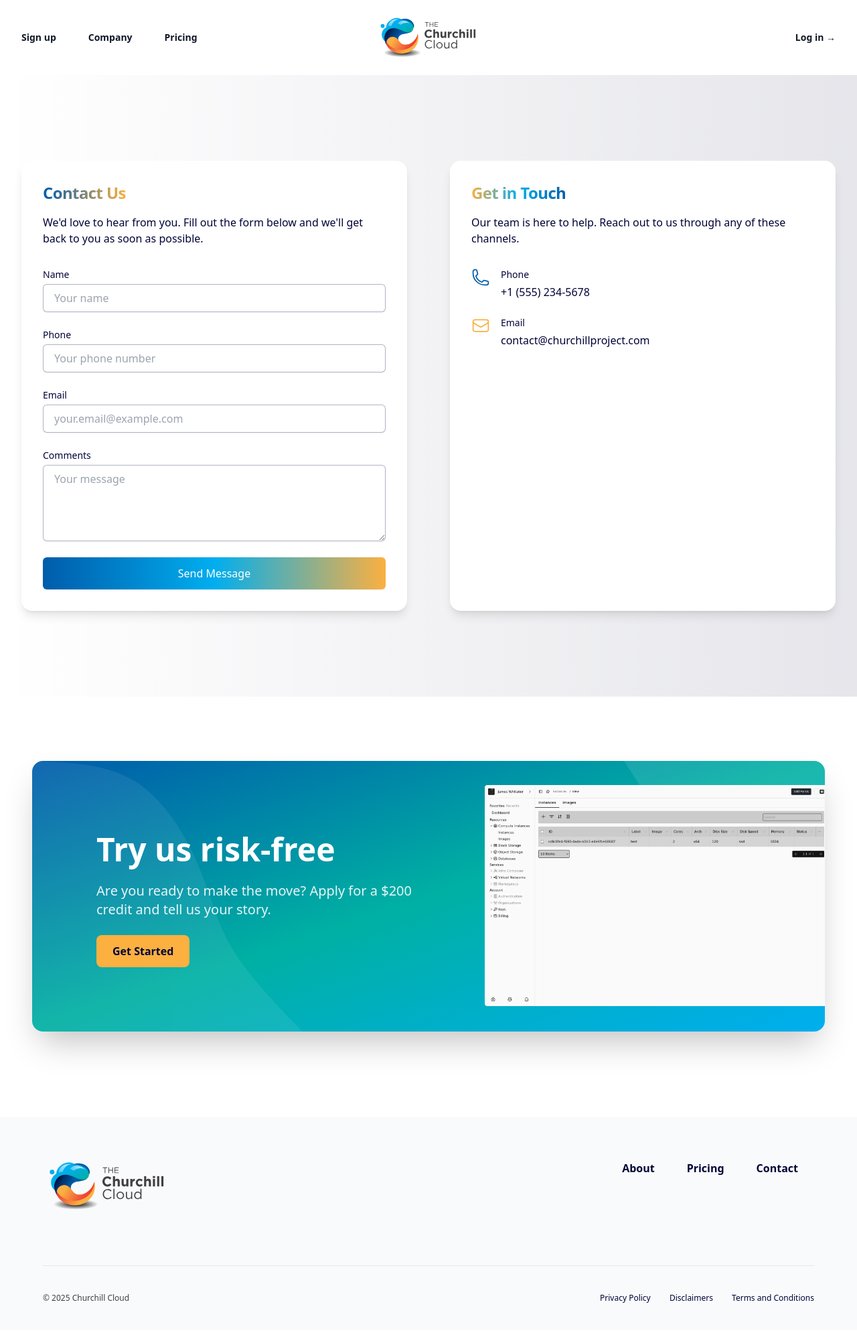
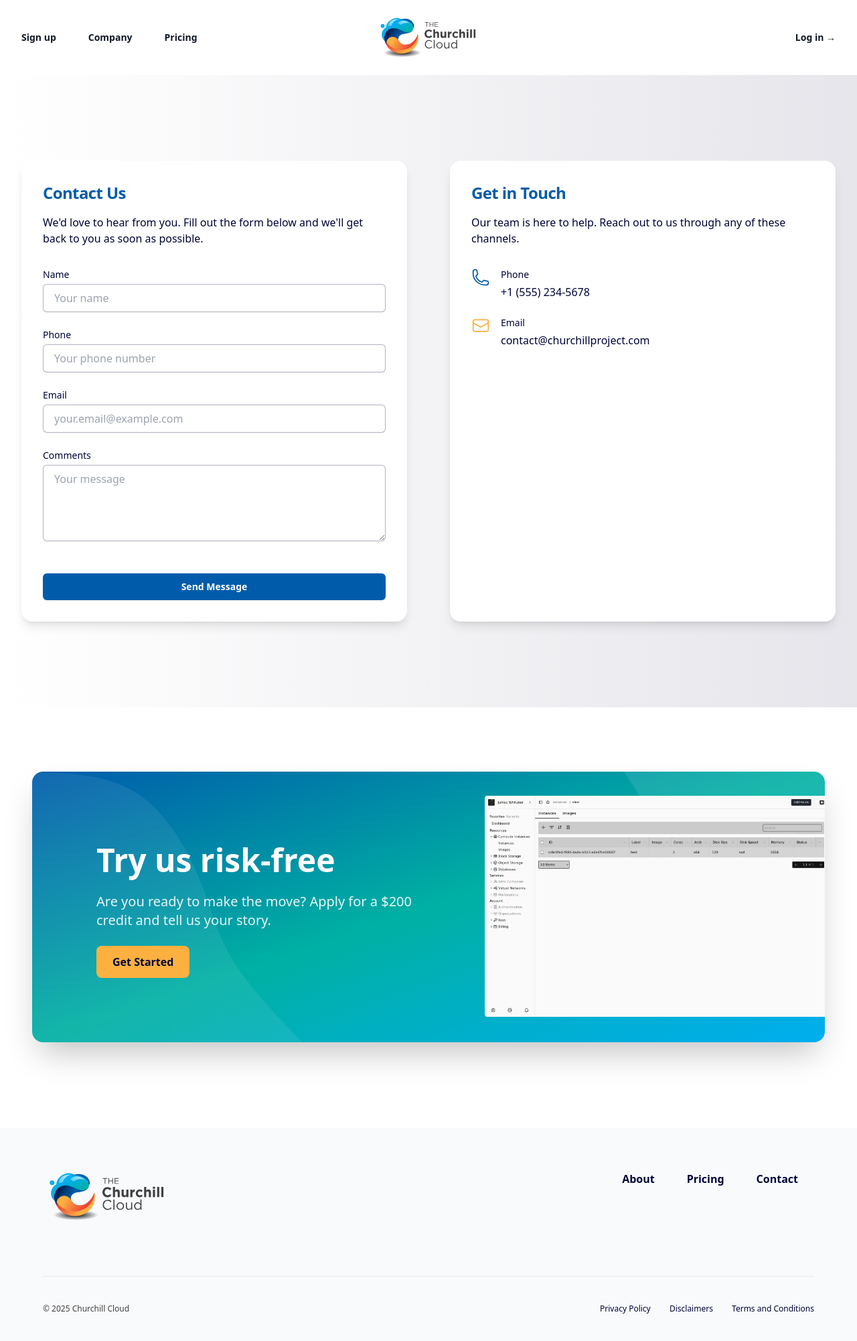
Before and after one commit to annarider/churchill-cloud-front, a Jekyll site: the page built from _pages/contact.html, in a window 1280 px wide. Shown: the whole page at 67% size. Built offline with Jekyll 4.4.1, drawn with Linux system fonts in a browser that asks for light colours.

Commit message:
Update: remove gradients and use solid colors

```diff
--- a/_pages/contact.html
+++ b/_pages/contact.html
@@ -9,11 +9,7 @@ permalink: /contact/
     <div class="grid grid-cols-1 gap-x-16 gap-y-8 lg:grid-cols-2">
       <!-- Contact Form -->
       <div class="relative rounded-2xl bg-white p-8 shadow-lg">
-        <h2 class="text-2xl font-bold tracking-tight">
-          <span class="bg-gradient-to-r from-primary to-secondary bg-clip-text text-center text-transparent">
-            Contact Us
-          </span>
-        </h2>
+        <h2 class="text-2xl font-bold tracking-tight text-primary">Contact Us</h2>
         <p class="mt-4 text-primary-dark">
           We'd love to hear from you. Fill out the form below and we'll get back to you as soon as possible.
         </p>
@@ -61,7 +57,7 @@ permalink: /contact/
           <div>
             <button
               type="submit"
-              class="inline-flex w-full justify-center rounded-md bg-gradient-to-r from-primary via-primary-light to-secondary px-6 py-3 text-base font-medium text-white shadow-sm hover:opacity-90 focus:outline-none focus:ring-2 focus:ring-secondary focus:ring-offset-2"
+              class="mt-6 inline-flex w-full justify-center rounded-md bg-primary px-3 py-2 text-center text-sm font-semibold leading-6 text-white shadow-sm hover:bg-primary-light focus-visible:outline focus-visible:outline-2 focus-visible:outline-offset-2 focus-visible:outline-primary"
             >
               Send Message
             </button>
@@ -71,11 +67,7 @@ permalink: /contact/
 
       <!-- Contact Information -->
       <div class="relative rounded-2xl bg-white p-8 shadow-lg lg:mt-0">
-        <h2 class="text-2xl font-bold tracking-tight">
-          <span class="bg-gradient-to-l from-primary via-primary-light to-secondary bg-clip-text text-transparent">
-            Get in Touch
-          </span>
-        </h2>
+        <h2 class="text-2xl font-bold tracking-tight text-primary">Get in Touch</h2>
         <p class="mt-4 text-primary-dark">Our team is here to help. Reach out to us through any of these channels.</p>
         <dl class="mt-8 space-y-6">
           <div class="flex">
--- a/assets/css/styles.css
+++ b/assets/css/styles.css
@@ -1581,6 +1581,11 @@ video {
   background-color: rgb(0 92 171 / var(--tw-bg-opacity, 1));
 }
 
+.bg-primary-light {
+  --tw-bg-opacity: 1;
+  background-color: rgb(0 174 239 / var(--tw-bg-opacity, 1));
+}
+
 .bg-gradient-to-b {
   background-image: linear-gradient(to bottom, var(--tw-gradient-stops));
 }
```
